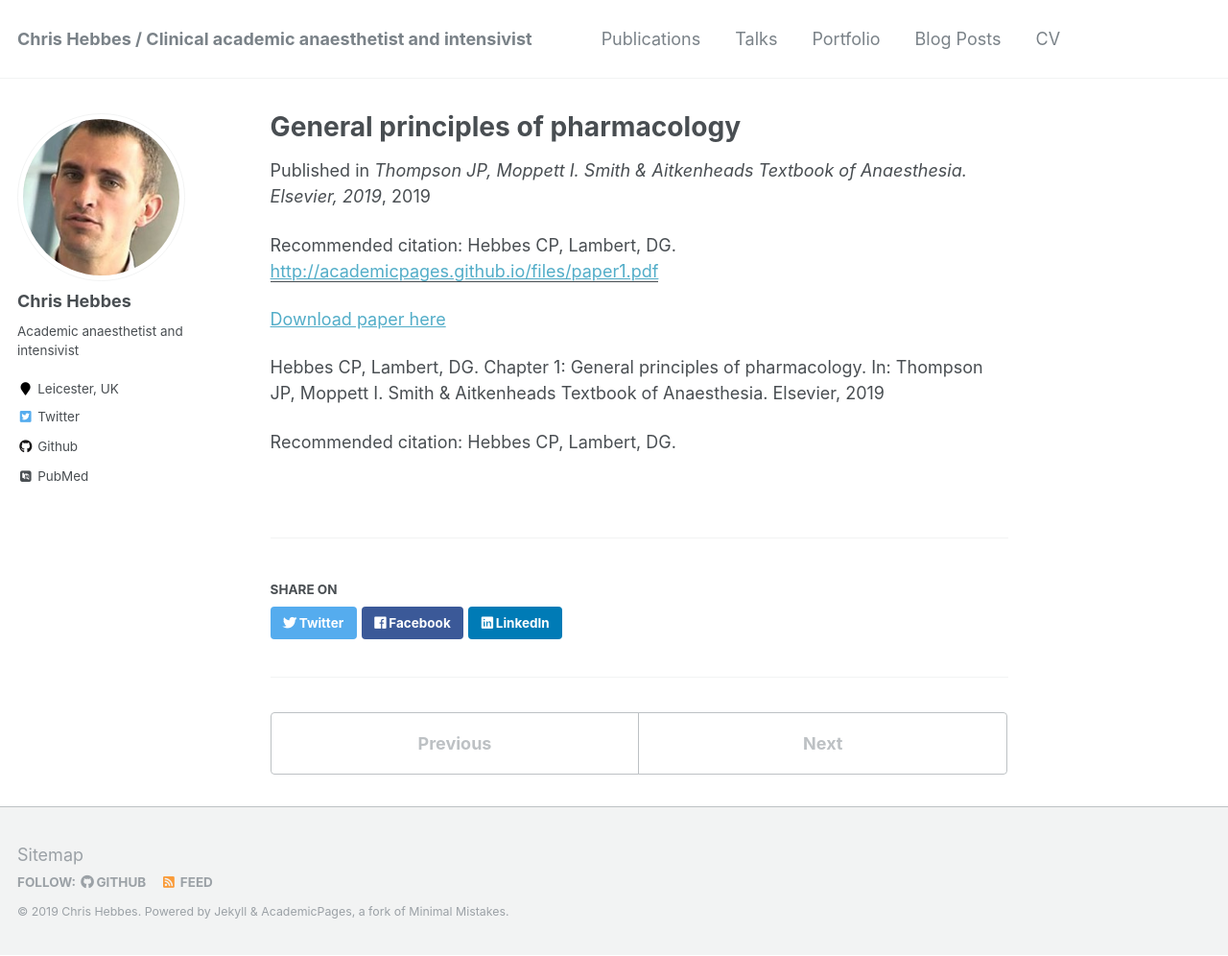
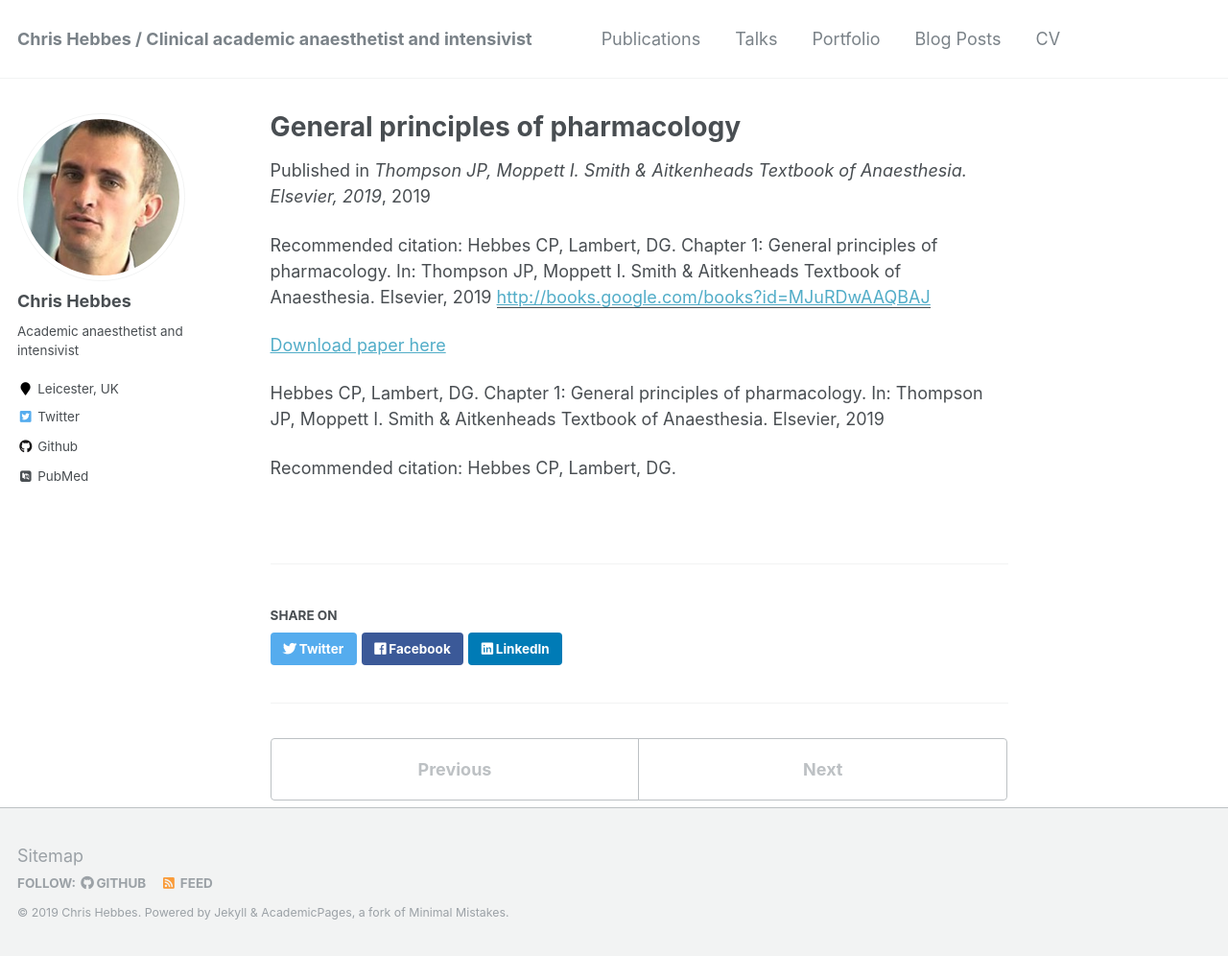
Before and after one commit to chrishebbes/chrishebbes.github.io, a Jekyll site: the page built from _publications/2019-10-01-paper-title-number-1.md, in a window 1280 px wide and 996 px high. Shown: the whole window at 96% size. Built offline with Jekyll 4.4.1, drawn with Linux system fonts in a browser that asks for light colours; some web fonts are replaced.

Commit message:
correct publications

```diff
--- a/_publications/2019-10-01-paper-title-number-1.md
+++ b/_publications/2019-10-01-paper-title-number-1.md
@@ -5,11 +5,11 @@ permalink: /publication/2019-10-01-paper-title-number-1
 excerpt: 'Hebbes CP, Lambert, DG. Chapter 1: General principles of pharmacology. In: Thompson JP, Moppett I. Smith &amp; Aitkenheads Textbook of Anaesthesia. Elsevier, 2019'
 date: 2019-10-01
 venue: 'Thompson JP, Moppett I. Smith &amp; Aitkenheads Textbook of Anaesthesia. Elsevier, 2019'
-paperurl: 'http://academicpages.github.io/files/paper1.pdf'
-citation: ' Hebbes CP, Lambert, DG.'
+paperurl: 'http://books.google.com/books?id=MJuRDwAAQBAJ'
+citation: 'Hebbes CP, Lambert, DG. Chapter 1: General principles of pharmacology. In: Thompson JP, Moppett I. Smith &amp; Aitkenheads Textbook of Anaesthesia. Elsevier, 2019'
 ---
 
-<a href='http://academicpages.github.io/files/paper1.pdf'>Download paper here</a>
+<a href='http://books.google.com/books?id=MJuRDwAAQBAJ'>Download paper here</a>
 
 Hebbes CP, Lambert, DG. Chapter 1: General principles of pharmacology. In: Thompson JP, Moppett I. Smith &amp; Aitkenheads Textbook of Anaesthesia. Elsevier, 2019
 
```
